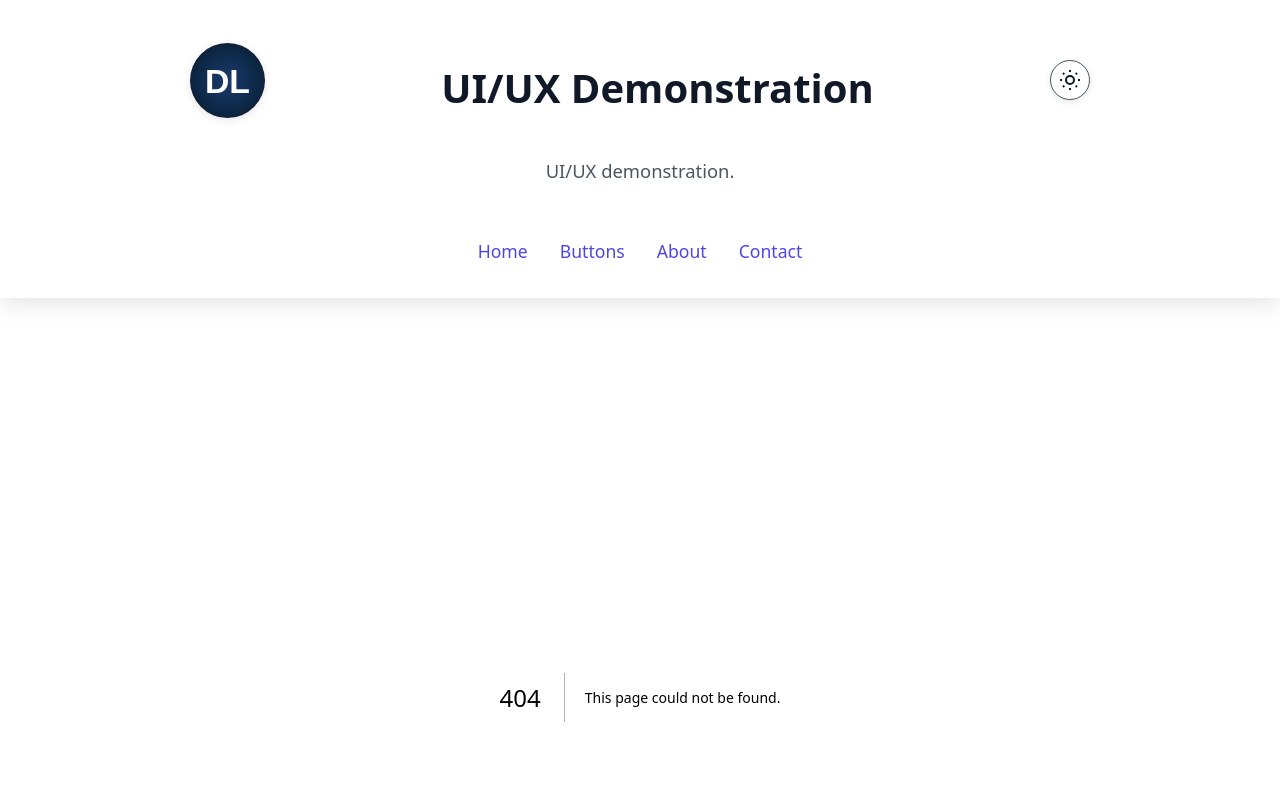
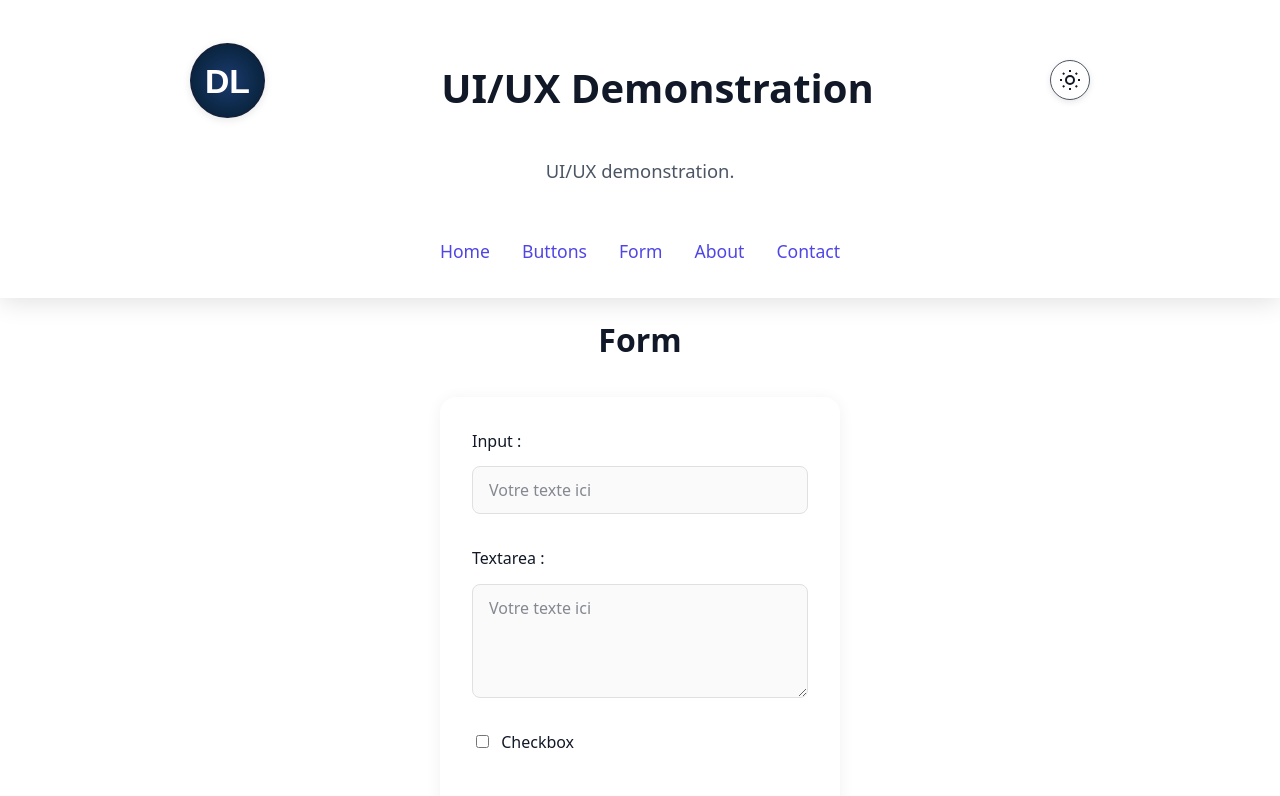
Before and after one commit to davidlefrancq/david-lefrancq-ui-ux-demonstration, a Next.js app in the folder next/: page /form in a window 1280 px wide. Before the commit this address had no page. Shown: the top 796 px of the page. Built offline with nearby package versions, Linux system fonts and the light colour scheme.

Commit message:
feat: form demo

```diff
--- a/next/src/app/assets/scss/abstracts/_variables.scss
+++ b/next/src/app/assets/scss/abstracts/_variables.scss
@@ -25,6 +25,8 @@ $color-dark-gray-800: #f3f4f6;
 $color-dark-gray-900: #f3f4f6;
 $color-white: #fff;
 $color-black: #000;
+$color-text: #000;
+$color-dark-text: #fff;
 
 // Couleurs spécifiques
 $color-dark-bg: #222;
@@ -40,6 +42,16 @@ $color-navigation-bg: #fff;
 $color-navigation-link: #333;
 $color-navigation-shadow: 0 2px 4px rgb(0 0 0 / 10%);
 $color-border: #ccc;
+$color-form-bg: #fff;
+$color-dark-form-bg: #333;
+$color-form-input-bg: #fafafa;
+$color-dark-form-input-bg: #444;
+$color-form-border: #e0e0e0;
+$color-dark-form-border: #555;
+$color-form-focus-border: #0070f3;
+$color-dark-form-focus-border: #3390ff;
+$color-form-checkbox: #0070f3;
+$color-dark-form-checkbox: #3390ff;
 $color-form-primary: #0070f3;
 $color-form-error: #ff4d4f;
 $color-footer-bg: #f8f8f8;
--- a/next/src/app/assets/scss/base/_root.scss
+++ b/next/src/app/assets/scss/base/_root.scss
@@ -12,6 +12,7 @@
   --color-gray-900: #{vars.$color-gray-900};
   --color-primary: #{vars.$color-primary};
   --color-white: #{vars.$color-white};
+  --color-text: #{color-text};
   --color-text-button: #{vars.$color-white};
   --font-sans: #{vars.$font-sans};
   --color-success: #{vars.$color-success};
@@ -30,6 +31,11 @@
   --color-footer-link: #{vars.$color-footer-link};
   --color-footer-text: #{vars.$color-footer-text};
   --color-footer-shadow: #{vars.$color-footer-shadow};
+  --color-form-bg: #{vars.$color-form-bg};
+  --color-form-input-bg: #{vars.$color-form-input-bg};
+  --color-form-border: #{vars.$color-form-border};
+  --color-form-focus-border: #{vars.$color-form-focus-border};
+  --color-form-checkbox: #{vars.$color-form-checkbox};
 
   @each $k, $v in vars.$spacing-scale {
     --space-#{$k}: #{$v};
--- a/next/src/app/assets/scss/main.scss
+++ b/next/src/app/assets/scss/main.scss
@@ -26,6 +26,7 @@
 
 // 6) Pages
 @use "pages/button-demo";
+@use "pages/form-demo";
 @use "pages/home";
 
 // 7) Themes
--- /dev/null
+++ b/next/src/app/assets/scss/pages/_form-demo.scss
@@ -0,0 +1,67 @@
+@import "../abstracts/variables";
+
+.c-form {
+  background: var(--color-form-bg);
+  border-radius: 1rem;
+  box-shadow: 0 2px 16px rgb(0 0 0 / 6%);
+  display: flex;
+  flex-direction: column;
+  gap: 2rem;
+  margin: 0 auto 2rem;
+  max-width: 400px;
+  padding: 2rem;
+
+  &__title {
+    font-size: 2rem;
+    font-weight: 700;
+    margin-bottom: 2rem;
+    text-align: center;
+  }
+
+  &__group {
+    display: flex;
+    flex-direction: column;
+    gap: 0.5rem;
+  }
+
+  &__label {
+    font-weight: 500;
+    margin-bottom: 0.25rem;
+  }
+
+  &__actions {
+    display: flex;
+    justify-content: flex-end;
+    margin-top: 1.5rem;
+  }
+}
+
+.c-input,
+.c-textarea,
+.c-select {
+  background: var(--color-form-input-bg);
+  border: 1px solid var(--color-form-border);
+  border-radius: 0.5rem;
+  color: var(--color-text);
+  font-family: var(--font-sans);
+  font-size: 1rem;
+  padding: 0.75rem 1rem;
+  transition:
+    border-color 0.2s,
+    background 0.2s;
+
+  &:focus {
+    border-color: var(--color-form-focus-border);
+    outline: none;
+  }
+
+  &::placeholder {
+    color: var(--color-text);
+    opacity: 0.5;
+  }
+}
+
+.c-checkbox {
+  accent-color: var(--color-form-checkbox);
+  margin-right: 0.5rem;
+}
--- a/next/src/app/assets/scss/themes/_dark.scss
+++ b/next/src/app/assets/scss/themes/_dark.scss
@@ -14,6 +14,7 @@
   --color-gray-900: #{$color-dark-gray-900};
   --color-primary: #{$color-dark-primary};
   --color-white: #{$color-dark-white};
+  --color-text: #{$color-dark-text};
 
   /* Common variables */
   --color-title: #{$color-dark-title};
@@ -31,4 +32,11 @@
 
   background: #{$color-dark-bg};
   color: #{$color-dark-text};
+
+  /* Form demo dark styles */
+  --color-form-bg: #{$color-dark-form-bg};
+  --color-form-input-bg: #{$color-dark-form-input-bg};
+  --color-form-border: #{$color-dark-form-border};
+  --color-form-focus-border: #{$color-dark-form-focus-border};
+  --color-form-checkbox: #{$color-dark-form-checkbox};
 }
--- a/next/src/app/components/Menu/index.tsx
+++ b/next/src/app/components/Menu/index.tsx
@@ -5,6 +5,7 @@ export default function Menu() {
     <nav className="l-header__nav">
       <Link href="/">Home</Link>
       <Link href="/buttons">Buttons</Link>
+      <Link href="/form">Form</Link>
       <Link href="/about">About</Link>
       <Link href="/contact">Contact</Link>
     </nav>
--- /dev/null
+++ b/next/src/app/form/page.tsx
@@ -0,0 +1,62 @@
+"use client";
+
+import React from "react";
+import { Button } from "../components/Buttons/Button";
+
+export default function FormDemoPage() {
+  return (
+    <main className="l-container">
+      <h1 className="c-form__title">Form</h1>
+      <form className="c-form">
+        <div className="c-form__group">
+          <label htmlFor="demo-input" className="c-form__label">
+            Input :
+          </label>
+          <input
+            id="demo-input"
+            name="demo-input"
+            type="text"
+            placeholder="Votre texte ici"
+            className="c-input"
+          />
+        </div>
+        <div className="c-form__group">
+          <label htmlFor="demo-textarea" className="c-form__label">
+            Textarea :
+          </label>
+          <textarea
+            id="demo-textarea"
+            name="demo-textarea"
+            rows={4}
+            placeholder="Votre texte ici"
+            className="c-textarea"
+          />
+        </div>
+        <div className="c-form__group">
+          <label className="c-form__label">
+            <input
+              type="checkbox"
+              name="demo-checkbox"
+              className="c-checkbox"
+            />{" "}
+            Checkbox
+          </label>
+        </div>
+        <div className="c-form__group">
+          <label htmlFor="demo-select" className="c-form__label">
+            Select :
+          </label>
+          <select id="demo-select" name="demo-select" className="c-select">
+            <option value="">Choisir...</option>
+            <option value="option1">Option 1</option>
+            <option value="option2">Option 2</option>
+            <option value="option3">Option 3</option>
+          </select>
+        </div>
+        <div className="c-form__actions">
+          <Button type="submit" label="Envoyer" variant="solid" size="md" />
+        </div>
+      </form>
+    </main>
+  );
+}
```
